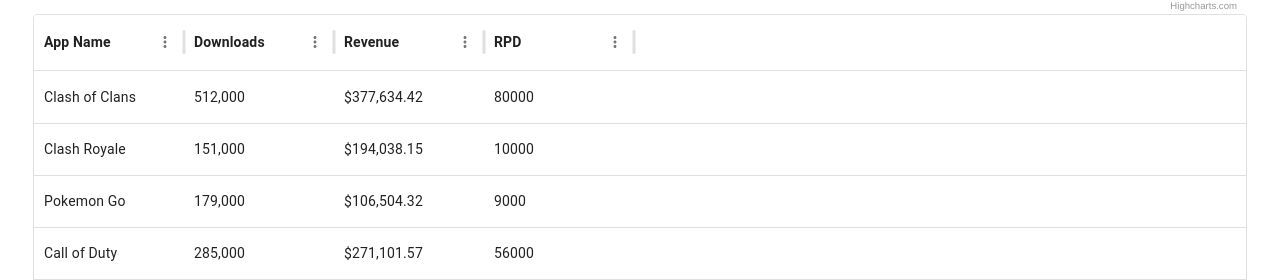
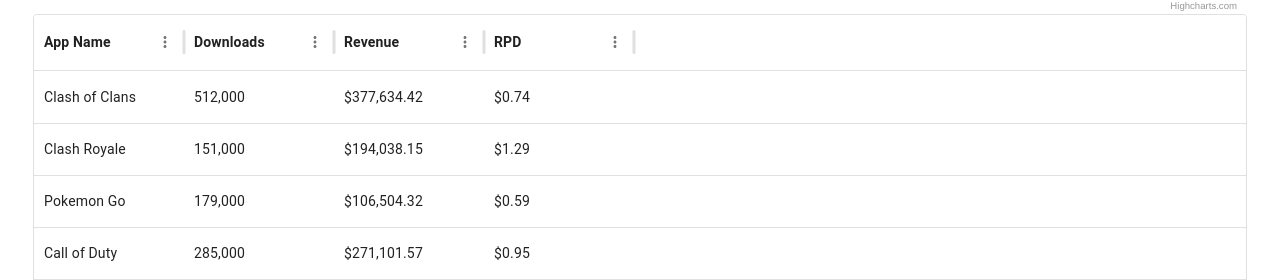
Before and after one commit to vanyanv/fe-assignment-react, a React (Create React App) app: page / in a window 1280 px wide. Shown: the part 520-800 px from the top of the page. Built offline with nearby package versions, Linux system fonts and the light colour scheme.

Commit message:
created a filter effect in our table data using use effect to only show corresponding data based on the selected dates' '

```diff
--- a/src/App.tsx
+++ b/src/App.tsx
@@ -88,7 +88,12 @@
         startDate={startDate}
         endDate={endDate}
       />
-      <Table data={data} loading={loading} />
+      <Table
+        data={data}
+        loading={loading}
+        startDate={startDate}
+        endDate={endDate}
+      />
     </div>
   );
 };
--- /dev/null
+++ b/src/SkeletonLoader.tsx
@@ -0,0 +1,16 @@
+import { Skeleton } from "@mui/material"; // Import MUI Skeleton
+
+export default function SkeletonLoader() {
+  return (
+    <div style={{ height: 400, width: "100%" }}>
+      {/* Use MUI Skeletons to mimic the table structure */}
+      <Skeleton variant="rectangular" height={40} />
+      <Skeleton variant="rectangular" height={40} />
+      <Skeleton variant="rectangular" height={40} />
+      <Skeleton variant="rectangular" height={40} />
+      <Skeleton variant="rectangular" height={40} />
+      <Skeleton variant="rectangular" height={40} />
+      <Skeleton variant="rectangular" height={40} />
+    </div>
+  );
+}
--- a/src/Table.tsx
+++ b/src/Table.tsx
@@ -1,12 +1,16 @@
 import { DataGrid, GridColDef, GridColumnHeaderParams } from "@mui/x-data-grid";
 import type {} from "@mui/x-data-grid/themeAugmentation";
 import type { Response } from "./types";
+import SkeletonLoader from "./SkeletonLoader";
 import { formatRevenue } from "./utility";
 import "./App.css";
+import { useEffect, useState } from "react";
 
 type TableProps = {
   data: Response;
   loading: boolean;
+  startDate: string;
+  endDate: string;
 };
 
 type RowProps = {
@@ -14,12 +18,34 @@
   appName: string;
   downloads: number;
   revenue: number;
-  rpd: number;
+  rpd: number | string;
 };
 
-const Table = ({ data, loading }: TableProps) => {
+const Table = ({ data, loading, startDate, endDate }: TableProps) => {
+  const [filteredData, setFilteredData] = useState<Response>([]);
+
+  useEffect(() => {
+    if (!data.length) {
+      setFilteredData([]);
+      return;
+    }
+
+    // Filter data within the specified date range
+    const filteredData = data.filter((appData) => {
+      // Assuming appData.data is an array of arrays where the first element is a date
+      return appData.data.some((entry) => {
+        const entryDate = new Date(entry[0]); // Assuming the date is the first element in the entry
+        const start = new Date(startDate);
+        const end = new Date(endDate);
+        return entryDate >= start && entryDate <= end;
+      });
+    });
+
+    setFilteredData(filteredData);
+  }, [data, startDate, endDate]);
+
   if (loading) {
-    return <div>Loading...</div>; // Add a loading indicator
+    return <SkeletonLoader />; // Add a loading indicator
   }
 
   if (!data.length) {
@@ -63,19 +89,23 @@
       renderHeader: (params: GridColumnHeaderParams) => (
         <strong>{`${params.colDef.headerName}`}</strong>
       ),
+      valueFormatter: (params) => {
+        return formatRevenue(params);
+      },
       width: 150,
     },
   ];
 
-  const rows = data.map((appData) => {
+  const rows = filteredData.map((appData) => {
     const totalDownloads = appData.data.reduce((a, b) => a + b[1], 0);
     const totalRevenue = appData.data.reduce((a, b) => a + b[2], 0);
+    const rpd = totalRevenue / totalDownloads;
     const row: RowProps = {
       id: appData.id,
       appName: appData.name,
       downloads: totalDownloads,
       revenue: totalRevenue,
-      rpd: appData.data[0][1],
+      rpd: rpd,
     };
     return row;
   });
--- a/src/utility.ts
+++ b/src/utility.ts
@@ -1,7 +1,23 @@
 // Function to format revenue with commas and two decimal places
 const formatRevenue = (num: number) => {
+  // Check if the input is invalid
+  if (num == null || Number.isNaN(num) || num < 0) {
+    return `-`; // Return a dash for invalid values
+  }
+
   // Convert cents to dollars
   const dollars = num / 100;
+
+  //check for invalid dollar vaules
+  if (dollars == null || Number.isNaN(dollars) || dollars < 0) {
+    return `-`; // Return a dash for invalid values
+  }
+
+  // Check for Infinity
+  if (!isFinite(dollars)) {
+    return `-`; // Return a dash for Infinity
+  }
+
   // Format to currency string with two decimal places
   return `$${dollars.toLocaleString("en-US", {
     minimumFractionDigits: 2,
```
Also changed, not shown: 2 other files (tests, documents, lock files or other folders).
